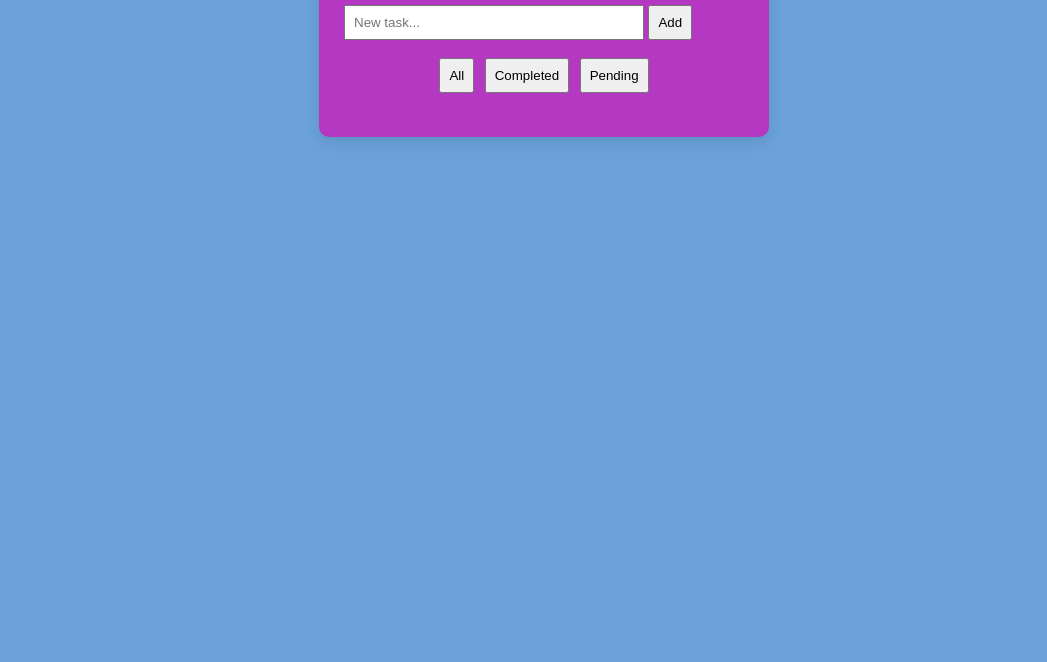
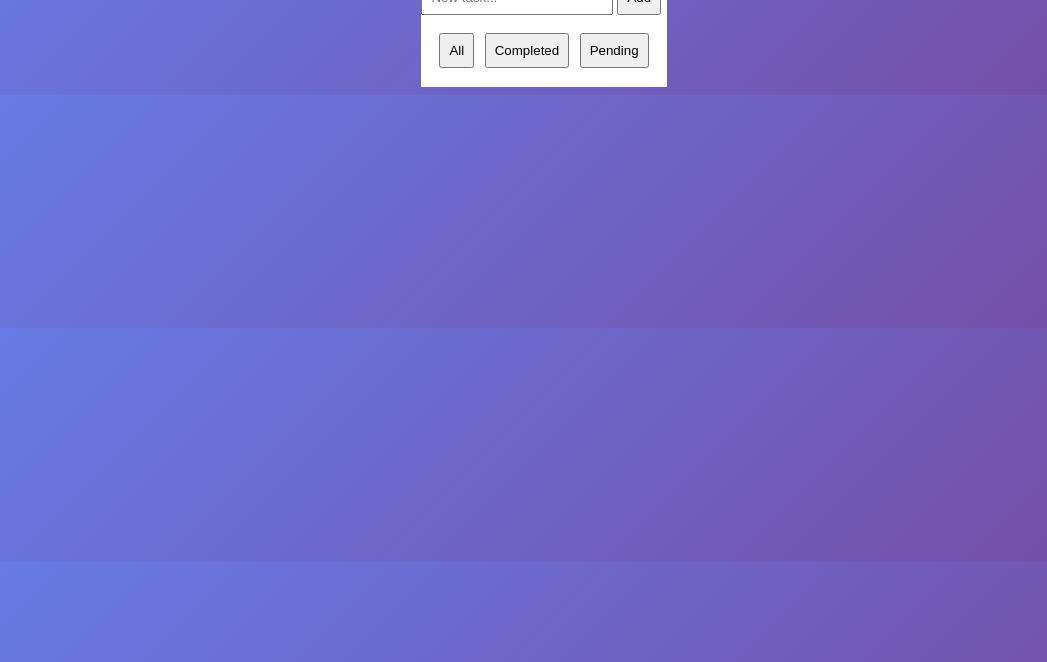
Before and after one commit to sur3sh-bot/task-manager, a website: page public/index.html in a window 1280 px wide. Shown: the part 138-800 px from the top of the page, without its empty margins (96-1143 px from the left). Drawn offline with Linux system fonts and the light colour scheme; no server answers.

Commit message:
Refactor styles in index.html for improved layout and aesthetics

```diff
--- a/public/index.html
+++ b/public/index.html
@@ -7,20 +7,17 @@
   <style>
     body {
   font-family: Arial;
-      background: #6aa2d9;
+  background: linear-gradient(135deg, #667eea, #764ba2);
   display: flex;
   justify-content: center;
   margin-top: 50px;
+  color: white;
 }
 
 .container {
-      background: rgb(181, 56, 195);
-      padding: 25px;
-      width: 400px;
-      border-radius: 10px;
-      box-shadow: 0 5px 15px rgba(0,0,0,0.1);
+  background: #ffffff;
+  color: black;
 }
-
     h2 {
       text-align: center;
     }
```
Lines whose indentation alone changed are shown as unchanged.
